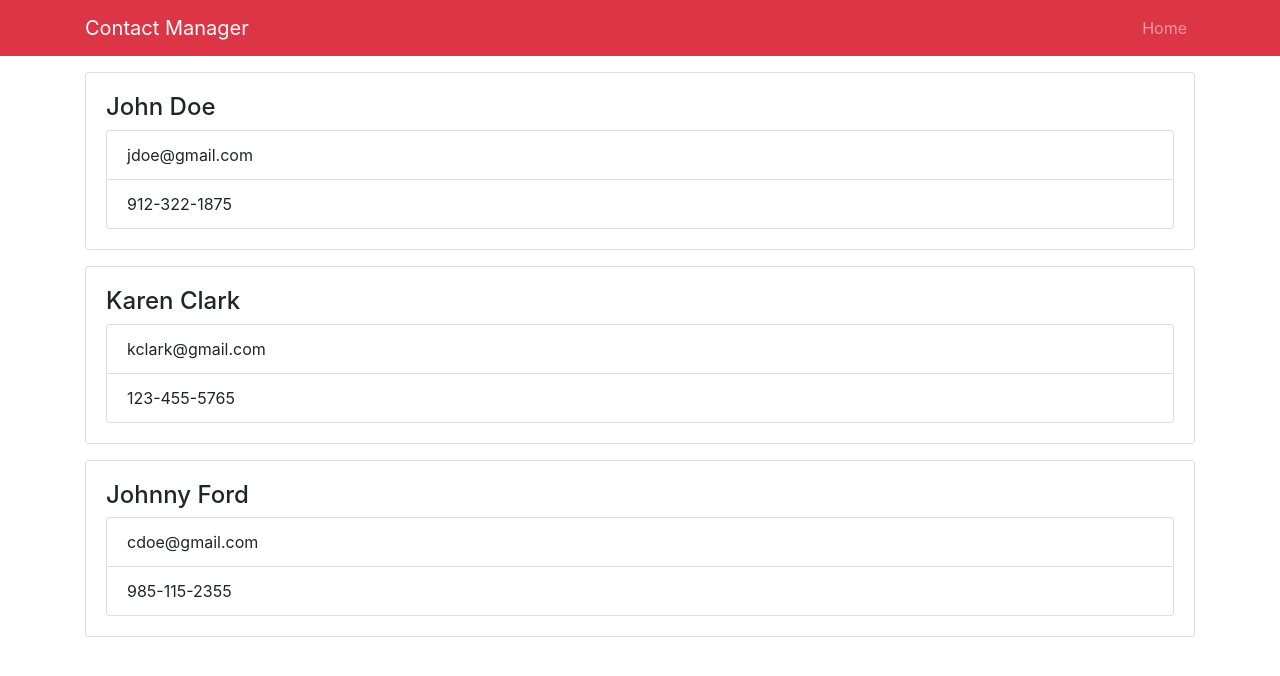
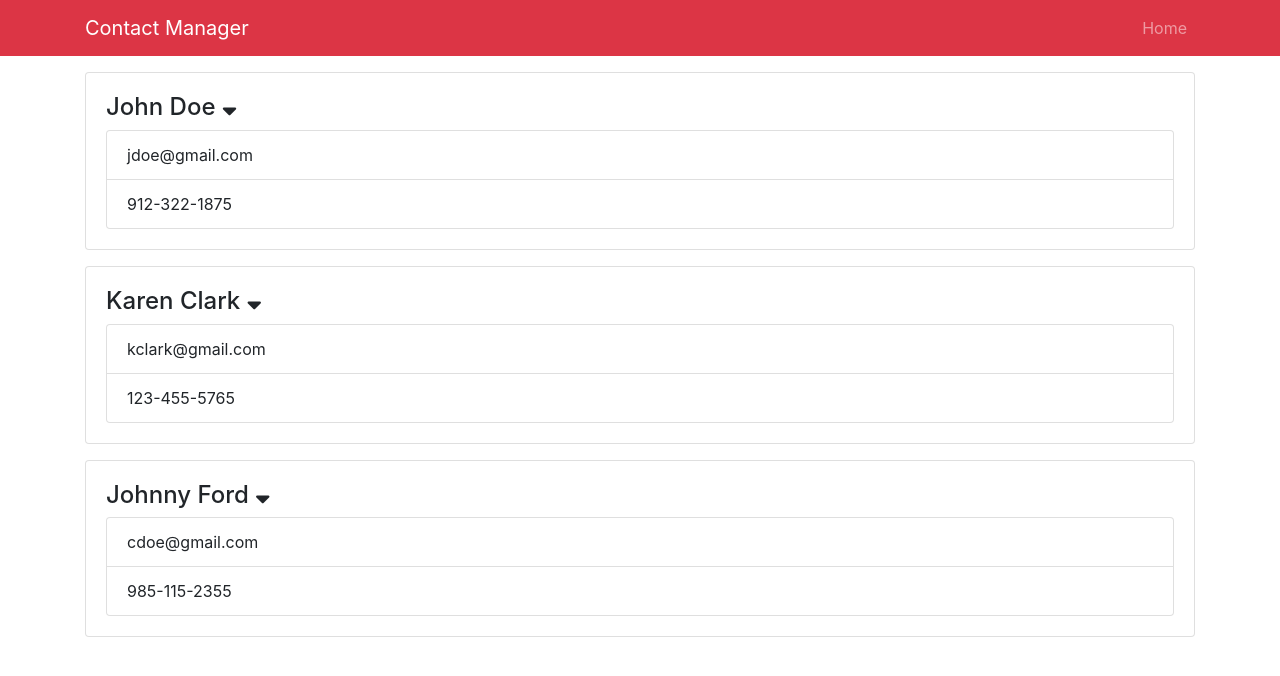
Before and after one commit to shaundawson/Contact-Manager, a React (Create React App) app in the folder contactmanager/: page / in a window 1280 px wide. Shown: the top 676 px of the page. Built offline with nearby package versions, Linux system fonts and the light colour scheme.

Commit message:
added icon and click event

```diff
--- a/contactmanager/public/index.html
+++ b/contactmanager/public/index.html
@@ -5,6 +5,7 @@
     <link rel="shortcut icon" href="%PUBLIC_URL%/favicon.ico">
     <meta name="viewport" content="width=device-width, initial-scale=1, shrink-to-fit=no">
     <meta name="theme-color" content="#000000">
+    <link rel="stylesheet" href="https://use.fontawesome.com/releases/v5.3.1/css/all.css" integrity="sha384-mzrmE5qonljUremFsqc01SB46JvROS7bZs3IO2EmfFsd15uHvIt+Y8vEf7N7fWAU" crossorigin="anonymous">
     <link rel="manifest" href="%PUBLIC_URL%/manifest.json">
     <title>Contact Manager</title>
   </head>
--- a/contactmanager/src/components/Contact.js
+++ b/contactmanager/src/components/Contact.js
@@ -3,11 +3,19 @@
 
 
 class Contact extends Component {
+  state = {};
+
+  onShowClick = e => {
+    console.log(e);
+  };
+
   render() {
     const { contact } = this.props;
     return (
       <div className="card card-body mb-3">
-        <h4> { contact.name }</h4>
+        <h4> { contact.name } <i onClick={this.onShowClick}
+        className="fas fa-sort-down" />
+        </h4>
         <ul className="list-group">
           <li className="list-group-item">{ contact.email }</li>
           <li className="list-group-item">{ contact.phone }</li>
```
